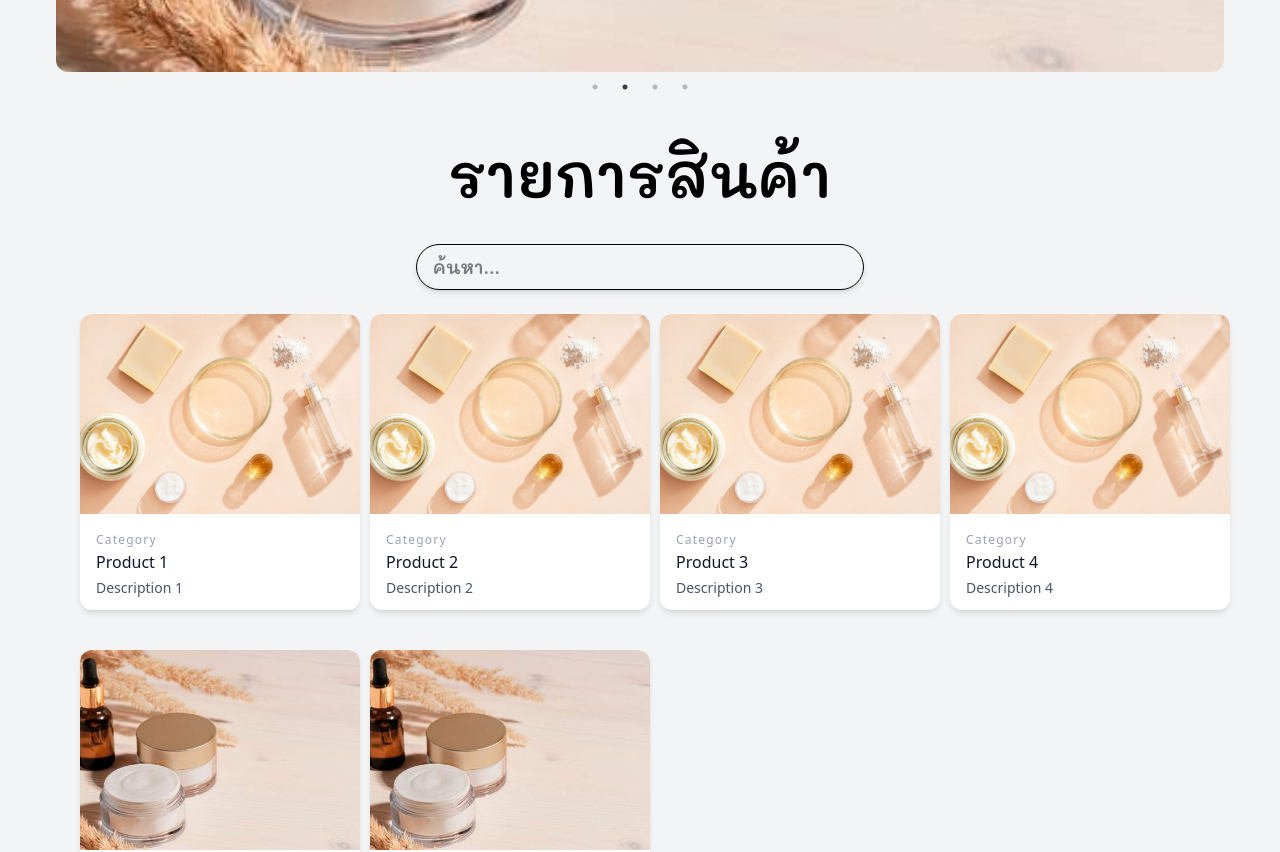
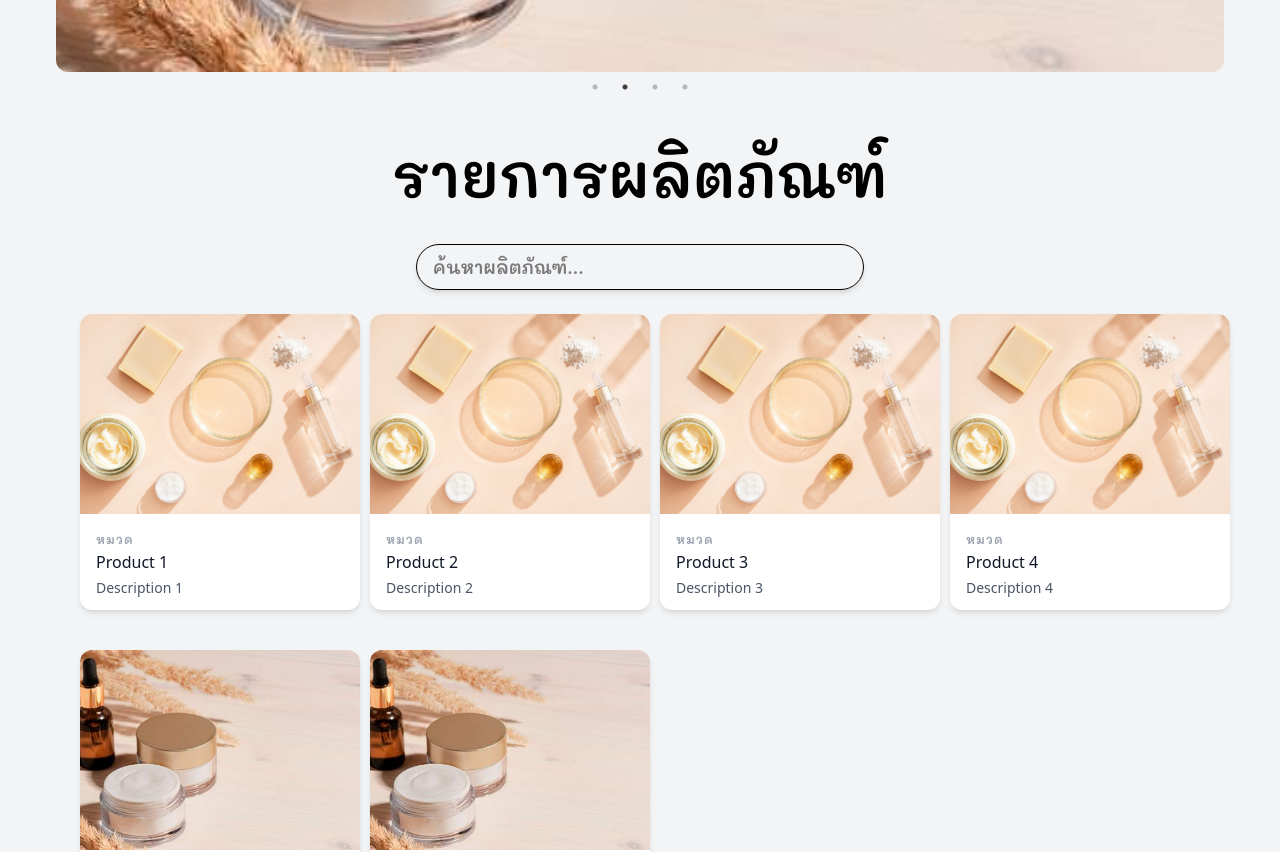
Before and after one commit to RapunzelI/skiniverse_project, a Next.js app: page /products in a window 1280 px wide. Shown: the part 700-1552 px from the top of the page. Built offline with nearby package versions, Linux system fonts and the light colour scheme; a web font is replaced by a local one.

Commit message:
ไปเลย

```diff
--- a/src/app/ingredients/style.css
+++ b/src/app/ingredients/style.css
@@ -5,8 +5,4 @@
 .ingre{
     font-family: "Mali", sans-serif;
     font-weight: 520;
-<<<<<<< HEAD
   }
-=======
-  }
->>>>>>> c87ec05d49853d4ca05f6c5797cda361be39d609
--- a/src/app/products/products.tsx
+++ b/src/app/products/products.tsx
@@ -15,8 +15,8 @@ const ProductCard: React.FC<ProductProps> = ({ title, description, image, link }
         <div className="w-[165px] sm:w-[220px] md:w-[250px] lg:w-[280px] rounded-xl overflow-hidden shadow-md bg-white">
             <img className="w-full h-[180px] md:h-[200px] object-cover" src={image} alt={title} draggable="false" />
             <div className="px-4 py-3">
-                <span className="tracking-widest text-xs text-gray-400 mb-1">
-                    Category
+                <span className="profont tracking-widest text-xs text-gray-400 mb-1">
+                    หมวด
                 </span>
                 <div className="text-sm md:text-base font-medium mb-1">
                     <a href={link} className="no-underline text-gray-900">
@@ -48,13 +48,13 @@ const Products: React.FC = () => {
     return (
         <div className="relative p-4">
             <h2 className="profont text-black text-center mt-10 mb-6 p-4 text-4xl md:text-5xl lg:text-6xl">
-                รายการสินค้า
+                รายการผลิตภัณฑ์
             </h2>
 
             <div className="profont flex justify-center mb-6">
                 <input
                     type="text"
-                    placeholder="ค้นหา..."
+                    placeholder="ค้นหาผลิตภัณฑ์..."
                     className="w-full max-w-md px-4 py-2 border rounded-full text-lg outline-none shadow-md"
                     value={searchTerm}
                     onChange={(e) => setSearchTerm(e.target.value)}
--- a/src/app/products/style.css
+++ b/src/app/products/style.css
@@ -6,3 +6,6 @@
     font-family: "Mali", sans-serif;
     font-weight: 520;
   }
+.html{
+    background: #FFFFFF;
+}
```
